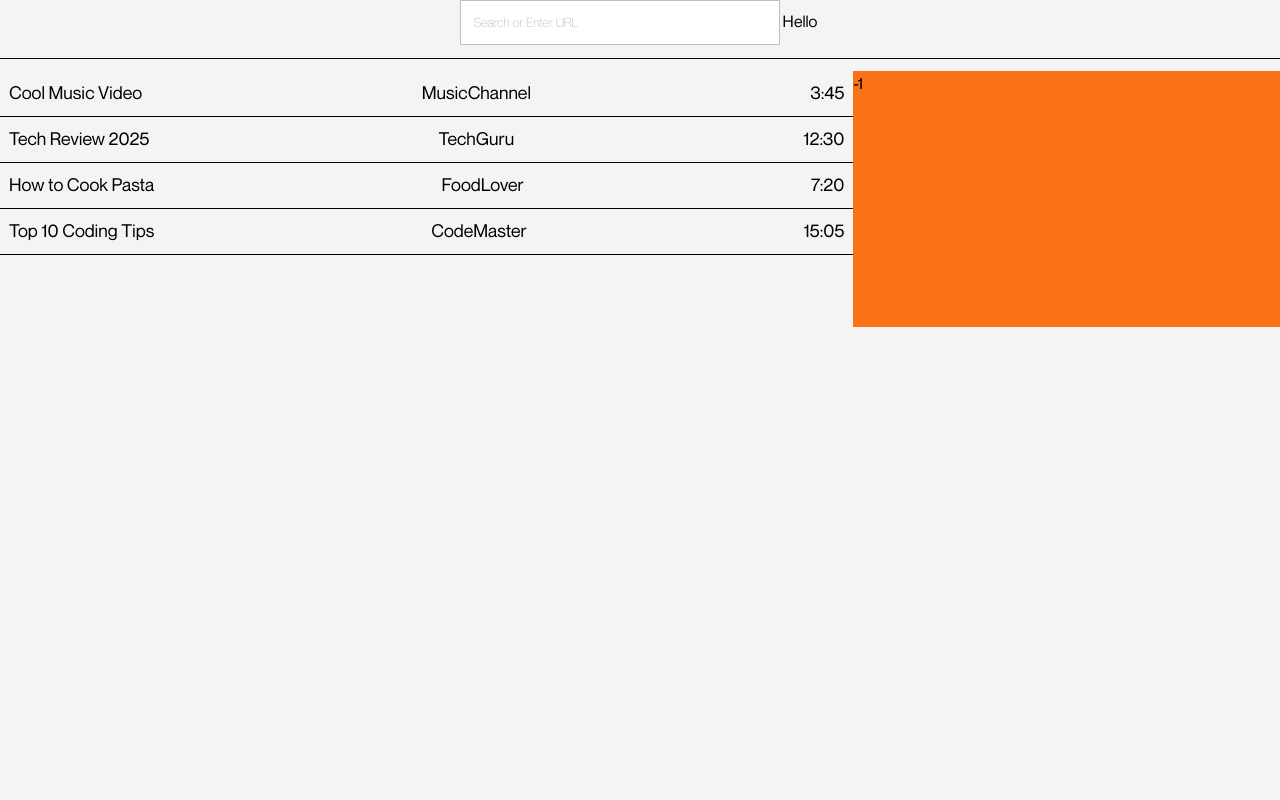
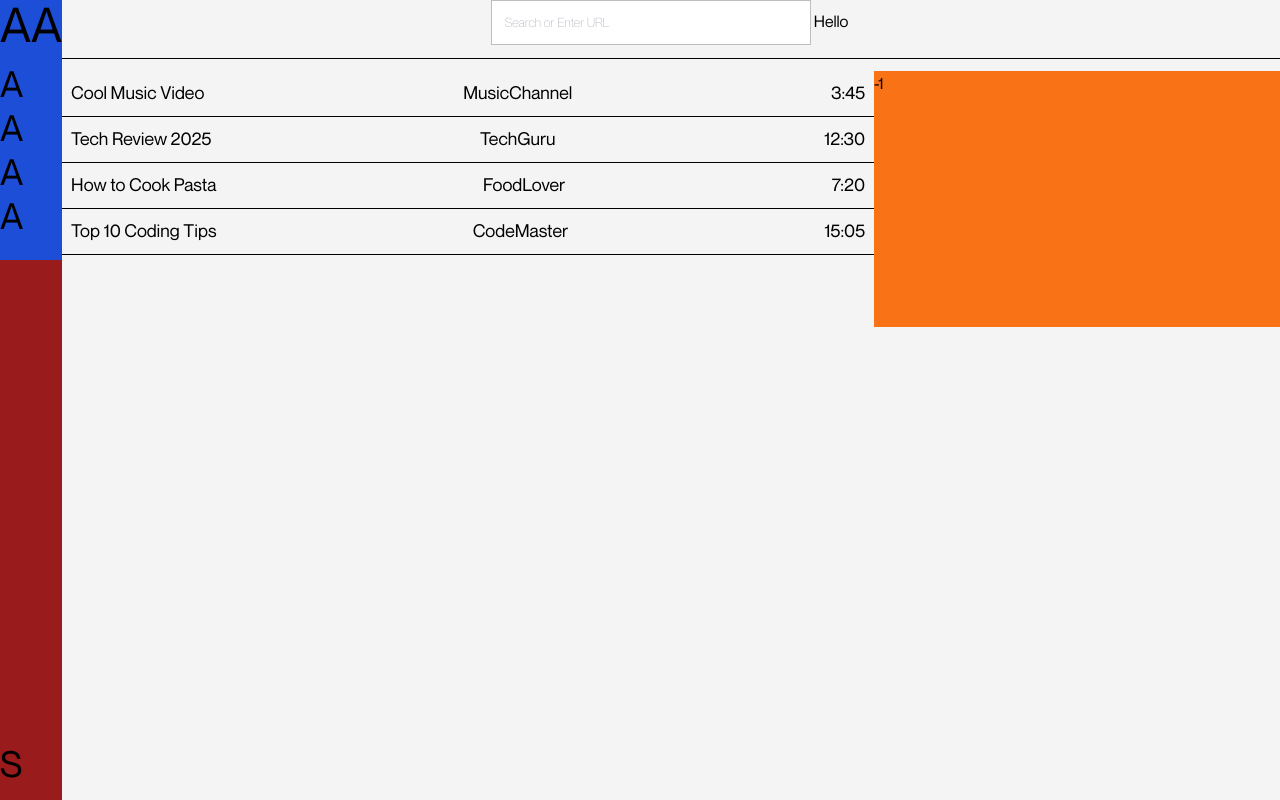
Before and after one commit to amansxcalibur/clip_harbour, a React (Vite) app: page / in a window 1280 px wide. Built offline with nearby package versions, Linux system fonts and the light colour scheme.

Commit message:
[FEAT]: Add sidebar skeleton

```diff
--- a/src/App.jsx
+++ b/src/App.jsx
@@ -3,27 +3,35 @@ import SearchBar from "./components/search/search_bar";
 import SearchResults from "./components/search/results";
 import FileDesc from "./components/download/file_desc";
 import { BrowserRouter, Routes, Route } from "react-router-dom";
+import SideBar from "./components/menu/sidebar";
+import { useState } from "react";
 
 function App() {
+   const [open, setOpen] = useState(false);
    return (
    <main className="bg-[#f4f4f4] min-h-screen flex flex-col font-montreal">
       <BrowserRouter>
          <Routes>
             <Route path='/' element={
-               <>
-                  <div className="">
+               <div className="flex flex-1">
+                  <SideBar open={open} setOpen={setOpen}/>
+                  <div className="flex-1 flex flex-col">
                      <div className="flex justify-center">
                         <SearchBar/>
                      </div>
+
+                     <div className="h-[1px] bg-black w-full my-[1vw]"></div>
+                     <div className="flex-1 flex">
+                        <SearchResults open={open} setOpen={setOpen}/>
+                     </div>
                   </div>
-                  <div className="h-[1px] bg-black w-full my-[1vw]"></div>
-                  <div className="flex-1 flex">
-                     <SearchResults/>
-                  </div>
-               </>
+               </div>
             }/>
             <Route path='/val' element={
-               <FileDesc/>
+               <div className="flex flex-1">
+                  <SideBar open={open} setOpen={setOpen}/>
+                  <FileDesc/>
+               </div>
             }/>
          </Routes>
       </BrowserRouter>
--- a/src/components/download/file_desc.jsx
+++ b/src/components/download/file_desc.jsx
@@ -9,7 +9,7 @@ import { useState } from "react";
 export default function FileDesc(){
    const [curr, setCurr] = useState(0);
    return(
-      <div className="min-h-full flex-col">
+      <div className="flex-1 min-h-full flex-col">
          <div className="min-h-[10vh] flex flex-col items-start">
                <Link to='/' className="rotate-90 size-16 border border-solid rounded-full border-black"><Arrow/></Link>
                <p className="text-[2vw]">{data.title}</p>
--- /dev/null
+++ b/src/components/menu/sidebar.jsx
@@ -0,0 +1,44 @@
+import { useState } from "react";
+import { Link } from "react-router-dom";
+
+export default function SideBar({open, setOpen}) {
+   return (
+      <div className="bg-red-800">
+         <div className={`bg-blue-700 ${open?'min-w-[30vw]':'min-w-[2vw]'}`}>
+            <button
+               className="text-5xl"
+               onClick={() => {
+                  setOpen(true);
+               }}
+            >AA
+            </button>
+            <ul className="mt-3 flex flex-col justify-center text-4xl">
+                  {[1,2,3,4].map((key, index) => (
+                     <li key={index} className="mt-1">
+                        <Link to={"/"} onClick={() => setOpen(false)}>
+                           {open?
+                           <>Full Option</>:
+                           <>A</>}
+                        </Link>
+                     </li>
+                  ))}
+               </ul>
+               <ul className="absolute bottom-0 mb-4">
+                  <li>
+                     <button className="text-4xl">
+                        {open?<>Settings or something idk</>:<>S</>}
+                     </button>
+                  </li>
+               </ul>
+            <button
+                  className="text-5xl"
+                  onClick={() => {
+                     setOpen(false);
+                  }}
+               >
+                  {open?<>Collapse</>:<></>}
+               </button>
+         </div>
+      </div>
+   );
+}
```
Also changed, not shown: src/components/search/results.jsx (+2 -2 lines).
